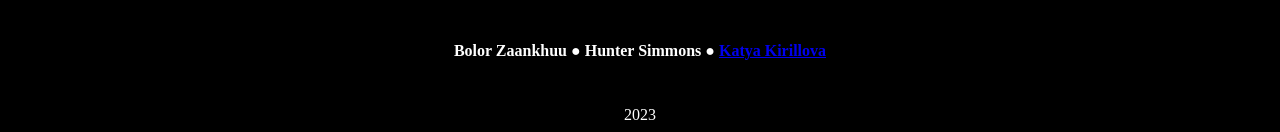
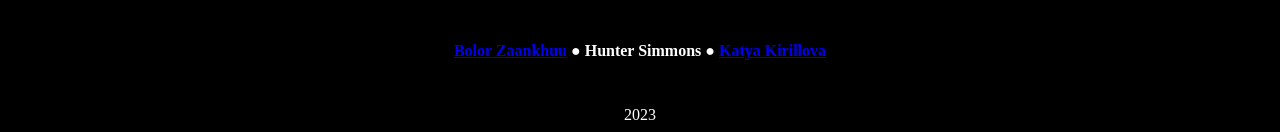
Before and after one commit to getyourdollars/getyourdollars.github.io, a plain HTML site: page index.html in a window 1280 px wide. Shown: the part 482-614 px from the top of the page. Drawn offline with Linux system fonts and the light colour scheme.

Commit message:
name fix

```diff
--- a/index.html
+++ b/index.html
@@ -24,7 +24,7 @@
         <br/><br/>
       </p>
     <p>
-        <b>Bolor Zaankhuu ● Hunter Simmons ● <a href="https://kty4rt.wixsite.com/portfolio">Katya Kirillova</a></b>
+        <b><a href="https://www.linkedin.com/in/bolor-zaankhuu-06317297/">Bolor Zaankhuu</a> ● Hunter Simmons ● <a href="https://kty4rt.wixsite.com/portfolio">Katya Kirillova</a></b>
         <br/><br/>
         2023
     </p>
```
